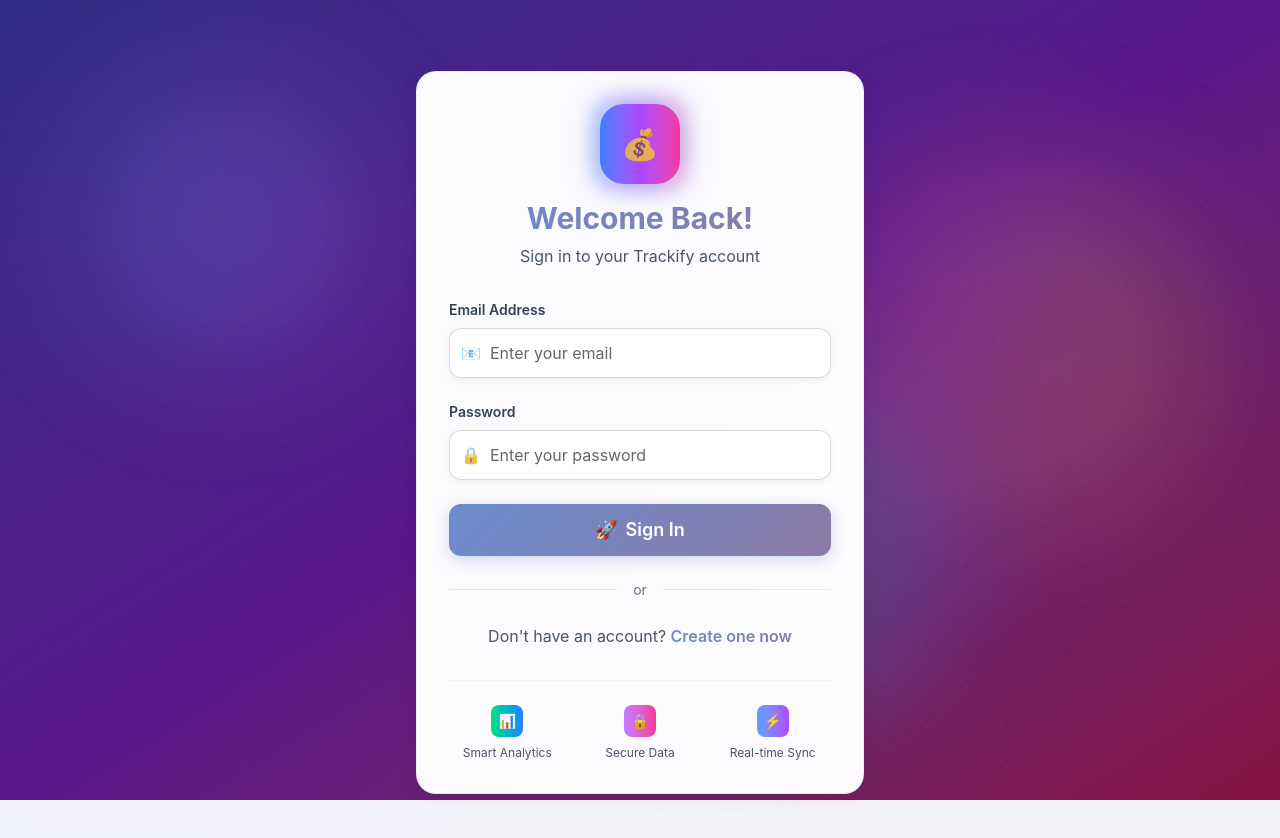
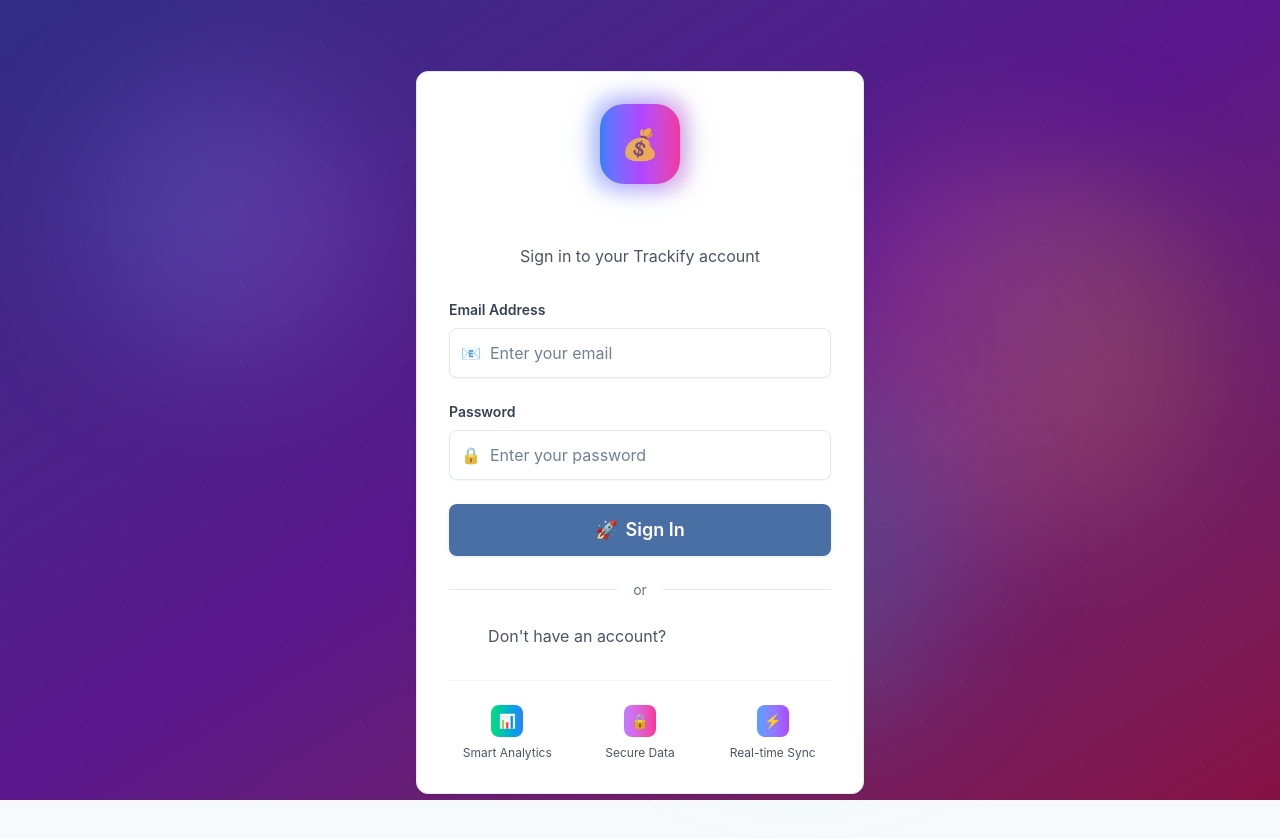
Before and after one commit to Firalen/TRACKFIY, a React (Vite) app in the folder frontend1/: page /login in a window 1280 px wide. Shown: the top 838 px of the page. Built offline with nearby package versions, Linux system fonts and the light colour scheme.

Commit message:
Refactor CSS styles for improved consistency and readability across Dashboard and Reports pages. Updated color variables, button styles, and input fields to align with the new design system. Enhanced layout and animations for a more polished user experience.

```diff
--- a/frontend1/src/index.css
+++ b/frontend1/src/index.css
@@ -2,17 +2,16 @@
 
 /* Custom CSS Variables */
 :root {
-  --primary-gradient: linear-gradient(135deg, #6b8cce 0%, #8b7aa5 100%);
-  --secondary-gradient: linear-gradient(135deg, #e4b5e9 0%, #e6a0a7 100%);
-  --success-gradient: linear-gradient(135deg, #7cc2e7 0%, #86d4db 100%);
-  --warning-gradient: linear-gradient(135deg, #f3b8c4 0%, #f5dba3 100%);
-  --danger-gradient: linear-gradient(135deg, #ffb7b7 0%, #ffe4e9 100%);
-  --glass-bg: rgba(255, 255, 255, 0.98);
-  --glass-border: rgba(200, 200, 200, 0.3);
-  --soft-blue: #6b8cce;
-  --soft-purple: #8b7aa5;
-  --soft-green: #7cc2e7;
-  --soft-pink: #e4b5e9;
+  --primary: #4a6fa5;
+  --primary-light: #6b8cce;
+  --secondary: #8b7aa5;
+  --text-dark: #2d3748;
+  --text-medium: #4a5568;
+  --text-light: #718096;
+  --background: #f7fafc;
+  --white: #ffffff;
+  --border: #e2e8f0;
+  --error: #fc8181;
 }
 
 /* Global Styles */
@@ -22,10 +21,10 @@
 
 body {
   font-family: 'Inter', -apple-system, BlinkMacSystemFont, 'Segoe UI', Roboto, sans-serif;
-  background: linear-gradient(135deg, #f0f4ff 0%, #f5f3f7 100%);
+  background: var(--background);
   min-height: 100vh;
   overflow-x: hidden;
-  color: #1a1a1a;
+  color: var(--text-dark);
 }
 
 /* Custom Animations */
@@ -122,59 +121,62 @@
 
 /* Button Styles */
 .btn-primary {
-  background: var(--primary-gradient);
+  background: var(--primary);
   border: none;
-  color: white;
+  color: var(--white);
   padding: 12px 24px;
-  border-radius: 12px;
+  border-radius: 8px;
   font-weight: 600;
-  transition: all 0.3s ease;
-  box-shadow: 0 4px 15px rgba(107, 140, 206, 0.3);
+  transition: all 0.2s ease;
+  box-shadow: 0 1px 3px rgba(0, 0, 0, 0.1);
 }
 
 .btn-primary:hover {
-  transform: translateY(-2px);
-  box-shadow: 0 6px 20px rgba(107, 140, 206, 0.4);
+  background: var(--primary-light);
+  transform: translateY(-1px);
+  box-shadow: 0 2px 4px rgba(0, 0, 0, 0.15);
 }
 
 .btn-secondary {
-  background: #ffffff;
-  border: 1px solid rgba(107, 140, 206, 0.3);
-  color: #1a1a1a;
+  background: var(--white);
+  border: 1px solid var(--border);
+  color: var(--text-dark);
   padding: 12px 24px;
-  border-radius: 12px;
+  border-radius: 8px;
   font-weight: 600;
-  transition: all 0.3s ease;
-  box-shadow: 0 4px 15px rgba(0, 0, 0, 0.05);
+  transition: all 0.2s ease;
+  box-shadow: 0 1px 2px rgba(0, 0, 0, 0.05);
 }
 
 .btn-secondary:hover {
-  transform: translateY(-2px);
-  box-shadow: 0 6px 20px rgba(0, 0, 0, 0.08);
-  border-color: rgba(107, 140, 206, 0.5);
+  border-color: var(--primary);
+  color: var(--primary);
+  transform: translateY(-1px);
+  box-shadow: 0 2px 4px rgba(0, 0, 0, 0.1);
 }
 
 /* Input Styles */
 .input-modern {
-  background: rgba(255, 255, 255, 0.98);
-  border: 1px solid rgba(0, 0, 0, 0.15);
-  border-radius: 12px;
+  background: var(--white);
+  border: 1px solid var(--border);
+  border-radius: 8px;
   padding: 12px 16px 12px 40px;
   font-size: 16px;
-  transition: all 0.3s ease;
-  box-shadow: 0 2px 6px rgba(0, 0, 0, 0.05);
-  color: #1a1a1a;
+  transition: all 0.2s ease;
+  box-shadow: 0 1px 2px rgba(0, 0, 0, 0.05);
+  color: var(--text-dark);
+  width: 100%;
 }
 
 .input-modern::placeholder {
-  color: #666;
+  color: var(--text-light);
 }
 
 .input-modern:focus {
   outline: none;
-  border-color: #6b8cce;
-  box-shadow: 0 0 0 2px rgba(107, 140, 206, 0.15);
-  background: #ffffff;
+  border-color: var(--primary);
+  box-shadow: 0 0 0 2px rgba(74, 111, 165, 0.1);
+  background: var(--white);
 }
 
 .input-icon {
@@ -182,24 +184,23 @@
   left: 12px;
   top: 50%;
   transform: translateY(-50%);
-  color: #666;
-  opacity: 0.7;
+  color: var(--text-light);
+  opacity: 0.8;
   font-size: 16px;
   pointer-events: none;
 }
 
 /* Card Styles */
 .card-modern {
-  background: var(--glass-bg);
-  backdrop-filter: blur(10px);
-  border-radius: 20px;
-  border: 1px solid var(--glass-border);
-  box-shadow: 0 4px 20px rgba(0, 0, 0, 0.06);
+  background: var(--white);
+  border-radius: 12px;
+  border: 1px solid var(--border);
+  box-shadow: 0 1px 3px rgba(0, 0, 0, 0.05);
+  transition: all 0.2s ease;
 }
 
 .card-modern:hover {
-  transform: translateY(-3px);
-  box-shadow: 0 8px 25px rgba(0, 0, 0, 0.08);
+  box-shadow: 0 2px 6px rgba(0, 0, 0, 0.08);
 }
 
 /* Gradient Text */
@@ -219,17 +220,25 @@
 
 /* Loading Spinner */
 .spinner {
-  width: 40px;
-  height: 40px;
-  border: 4px solid rgba(255, 255, 255, 0.3);
-  border-top: 4px solid #667eea;
+  border: 3px solid rgba(255, 255, 255, 0.2);
   border-radius: 50%;
-  animation: spin 1s linear infinite;
+  border-top-color: var(--white);
+  width: 24px;
+  height: 24px;
+  animation: spin 0.8s linear infinite;
 }
 
 @keyframes spin {
-  0% { transform: rotate(0deg); }
-  100% { transform: rotate(360deg); }
+  to { transform: rotate(360deg); }
+}
+
+/* Error States */
+.error-text {
+  color: var(--error);
+}
+
+.error-border {
+  border-color: var(--error);
 }
 
 /* Responsive Design */
@@ -246,17 +255,29 @@
 /* Dark mode support */
 @media (prefers-color-scheme: dark) {
   :root {
-    --glass-bg: rgba(0, 0, 0, 0.25);
-    --glass-border: rgba(255, 255, 255, 0.1);
+    --background: #1a202c;
+    --text-dark: #f7fafc;
+    --text-medium: #e2e8f0;
+    --text-light: #a0aec0;
+    --border: #2d3748;
+    --white: #2d3748;
   }
 
   .input-modern {
-    background: rgba(0, 0, 0, 0.8);
-    color: white;
+    background: #2d3748;
+    color: #f7fafc;
+  }
+
+  .input-modern::placeholder {
+    color: #a0aec0;
   }
 
   .card-modern {
-    background: rgba(0, 0, 0, 0.8);
-    color: white;
+    background: #2d3748;
+  }
+
+  .btn-secondary {
+    background: #2d3748;
+    color: #f7fafc;
   }
 }
--- a/frontend1/src/pages/Dashboard.jsx
+++ b/frontend1/src/pages/Dashboard.jsx
@@ -108,17 +108,15 @@
   return (
     <div className="space-y-8 animate-fade-in">
       {/* Header */}
-      <div className="text-center mb-12 animate-slide-in-up">
-        <div className="relative inline-block mb-6">
-          <h1 className="text-4xl font-bold text-gray-900 mb-4">
+      <div className="text-center mb-12">
+        <h1 className="text-4xl font-bold text-text-dark mb-4">
           Financial Dashboard
         </h1>
-        </div>
-        <p className="text-gray-700 text-lg">Track your expenses and manage your budget with smart insights</p>
+        <p className="text-text-medium text-lg">Track your expenses and manage your budget with smart insights</p>
       </div>
 
       {/* Budget Section */}
-      <div className="flex flex-col lg:flex-row justify-between items-start lg:items-center gap-6 animate-slide-in-up" style={{ animationDelay: '0.1s' }}>
+      <div className="flex flex-col lg:flex-row justify-between items-start lg:items-center gap-6">
         <BudgetCard
           totalBudget={totalBudget}
           totalSpent={totalSpent}
@@ -126,9 +124,9 @@
         />
         <button
           onClick={() => setShowBudgetForm(!showBudgetForm)}
-          className="btn-secondary px-8 py-4 text-lg font-semibold relative overflow-hidden group"
+          className="btn-secondary px-8 py-4 text-lg font-semibold"
         >
-          <span className="relative flex items-center space-x-2 text-gray-800">
+          <span className="flex items-center space-x-2">
             <span>{showBudgetForm ? '❌' : '💰'}</span>
             <span>{showBudgetForm ? 'Cancel' : 'Set Budget'}</span>
           </span>
@@ -137,14 +135,14 @@
 
       {/* Budget Form */}
       {showBudgetForm && (
-        <div className="card-modern p-8 animate-scale-in">
+        <div className="card-modern p-8">
           <div className="flex items-center mb-6">
-            <div className="w-12 h-12 bg-gray-100 rounded-2xl flex items-center justify-center mr-4">
+            <div className="w-12 h-12 bg-background rounded-lg flex items-center justify-center mr-4">
               <span className="text-2xl">📊</span>
             </div>
             <div>
-              <h3 className="text-2xl font-bold text-gray-900">Set Monthly Budget</h3>
-              <p className="text-gray-700">Define your spending limit for this month</p>
+              <h3 className="text-2xl font-bold text-text-dark">Set Monthly Budget</h3>
+              <p className="text-text-medium">Define your spending limit for this month</p>
             </div>
           </div>
           <form onSubmit={handleBudgetSubmit} className="flex flex-col lg:flex-row gap-4">
@@ -154,7 +152,7 @@
                 value={budgetForm.totalBudget}
                 onChange={(e) => setBudgetForm({ totalBudget: e.target.value })}
                 placeholder="Enter budget amount"
-                className="input-modern w-full text-gray-900"
+                className="input-modern"
                 required
               />
               <span className="input-icon">
@@ -176,12 +174,12 @@
 
       {/* Error Messages */}
       {(expenseError || budgetError) && (
-        <div className="card-modern p-6 border-l-4 border-red-400 animate-scale-in bg-red-50">
+        <div className="card-modern p-6 border-l-4 border-error bg-white">
           <div className="flex items-center space-x-3">
-            <span className="text-red-500 text-2xl">⚠️</span>
+            <span className="text-error text-2xl">⚠️</span>
             <div>
-              {expenseError && <div className="font-semibold text-red-700">Expense Error: {expenseError}</div>}
-              {budgetError && <div className="font-semibold text-red-700">Budget Error: {budgetError}</div>}
+              {expenseError && <div className="font-semibold text-error">Expense Error: {expenseError}</div>}
+              {budgetError && <div className="font-semibold text-error">Budget Error: {budgetError}</div>}
             </div>
           </div>
         </div>
@@ -191,10 +189,10 @@
       <div className="grid lg:grid-cols-3 gap-8">
         {/* Left Column - Form and List */}
         <div className="lg:col-span-2 space-y-8">
-          <div className="animate-slide-in-up" style={{ animationDelay: '0.2s' }}>
+          <div>
             <ExpenseForm onSubmit={handleExpenseSubmit} />
           </div>
-          <div className="animate-slide-in-up" style={{ animationDelay: '0.3s' }}>
+          <div>
             <ExpenseList
               expenses={expenses}
               onEdit={handleExpenseEdit}
@@ -205,34 +203,14 @@
 
         {/* Right Column - Charts */}
         <div className="space-y-8">
-          <div className="animate-slide-in-up" style={{ animationDelay: '0.4s' }}>
           <div className="card-modern p-6">
-              <div className="flex items-center mb-6">
-                <div className="w-12 h-12 bg-gradient-to-r from-green-500 to-blue-600 rounded-2xl flex items-center justify-center mr-4">
-                  <span className="text-white text-xl">📊</span>
-                </div>
-                <div>
-                  <h3 className="text-xl font-bold text-gray-800">Spending by Category</h3>
-                  <p className="text-gray-600 text-sm">Visual breakdown of expenses</p>
-                </div>
-              </div>
+            <h3 className="text-xl font-bold text-text-dark mb-4">Expense Distribution</h3>
             <ExpensePieChart data={pieData} />
           </div>
-          </div>
 
-          <div className="animate-slide-in-up" style={{ animationDelay: '0.5s' }}>
           <div className="card-modern p-6">
-              <div className="flex items-center mb-6">
-                <div className="w-12 h-12 bg-gradient-to-r from-purple-500 to-pink-600 rounded-2xl flex items-center justify-center mr-4">
-                  <span className="text-white text-xl">📈</span>
-                </div>
-                <div>
-                  <h3 className="text-xl font-bold text-gray-800">Monthly Trends</h3>
-                  <p className="text-gray-600 text-sm">Track your spending patterns</p>
-                </div>
-              </div>
+            <h3 className="text-xl font-bold text-text-dark mb-4">Monthly Trend</h3>
             <ExpenseBarChart data={barData} />
-            </div>
           </div>
         </div>
       </div>
```
Also changed, not shown: frontend1/src/pages/Reports.jsx (+33 -36 lines). Lines whose indentation alone changed are shown as unchanged.
